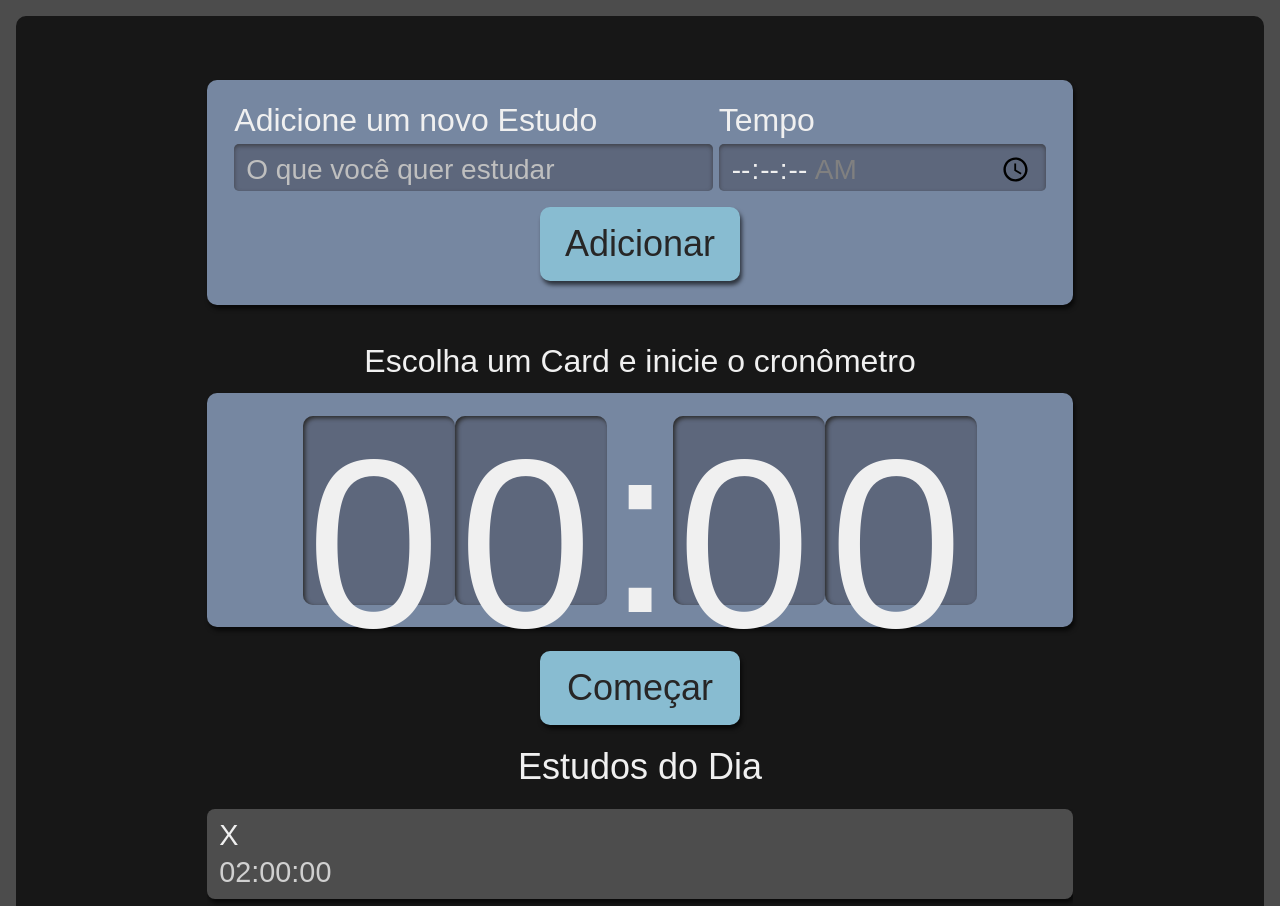
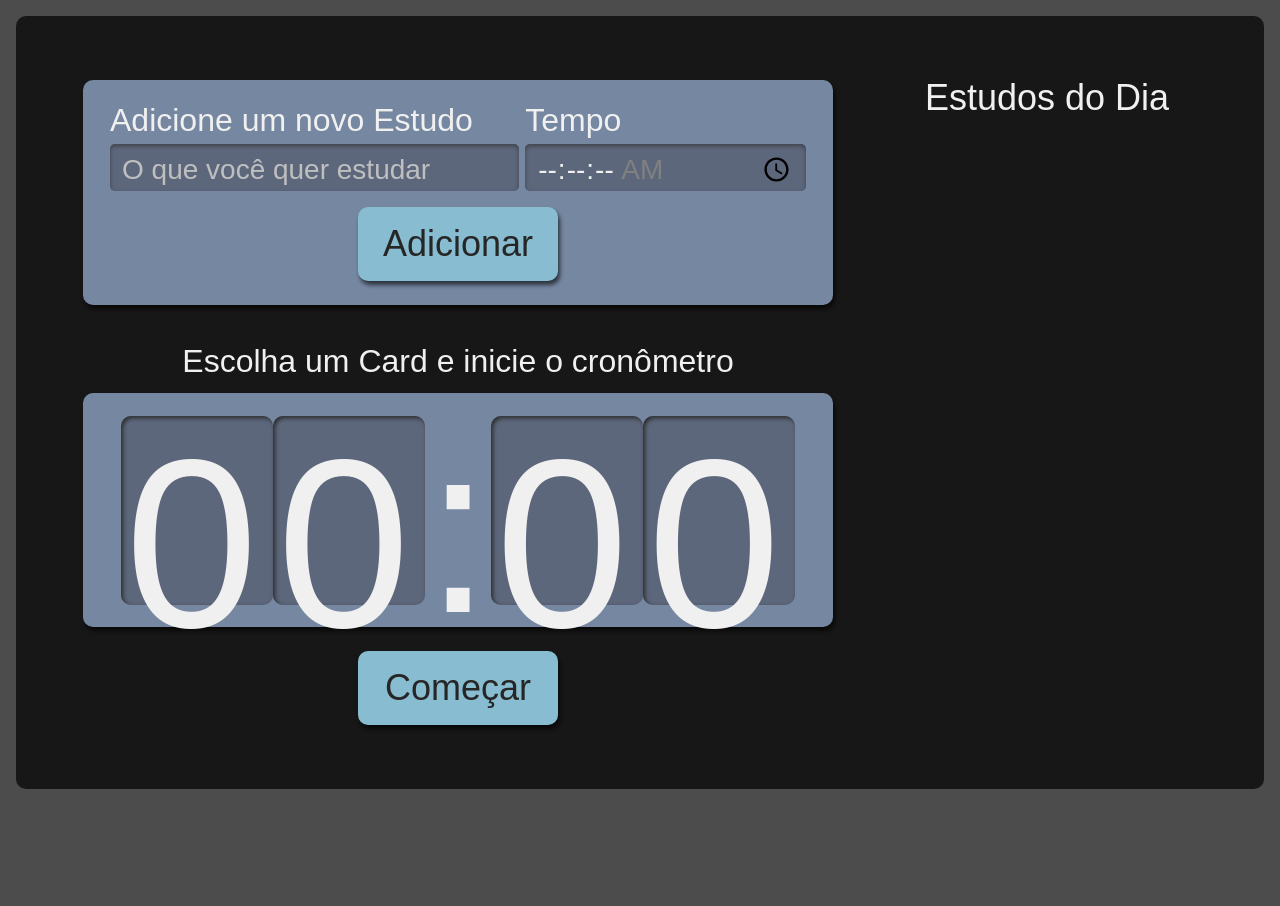
Before and after one commit to pennAls/Alura_Cursos, a React (Create React App) app in the folder Front-End/React com TS/my-studies/: page / in a window 1280 px wide. Shown: the top 906 px of the page. After the commit the page ends 805 px from the top, so only its background shows below. Built offline with nearby package versions, Linux system fonts and the light colour scheme.

Commit message:
Feature add Tarefa

```diff
--- a/Front-End/React com TS/my-studies/src/App.module.scss
+++ b/Front-End/React com TS/my-studies/src/App.module.scss
@@ -2,9 +2,10 @@
   display: grid;
   grid-template-rows: min-content min-content auto;
   grid-template-areas:
-    "nova-tarefa"
-    "cronometro"
-    "tarefas";
+  "nova-tarefa"
+  "cronometro"
+  "tarefas"
+  ;
   row-gap: 24px;
   min-width: 320px;
   min-height: calc(100vh - 32px);
@@ -14,12 +15,14 @@
   border-radius: 10px;
   background-color: #171717;
 
-  @media screen and (min-width: 1280px) {
+  @media screen and (min-width:1280px)  {
     grid-template-areas:
-      "nova-tarefa tarefas",
-      "cronometro tarefas";
+    "nova-tarefa tarefas"
+    "cronometro tarefas"
+    ;
     column-gap: 64px;
     grid-template-rows: min-content min-content;
+    grid-template-columns: 750px 300px;
     justify-content: center;
     align-content: center;
     padding: 64px;
--- a/Front-End/React com TS/my-studies/src/App.tsx
+++ b/Front-End/React com TS/my-studies/src/App.tsx
@@ -2,12 +2,15 @@ import Formulario from "./components/Formulario";
 import Lista from "./components/Lista";
 import style from "./App.module.scss";
 import Cronometro from "./components/Cronometro";
+import { useState } from "react";
+import { Itarefa } from "./types/Itarefa";
 
 function App() {
+  const [tarefas, setTarefas] = useState<Itarefa[] | []>([]);
   return (
-    <div className= {style.AppStyle}>
-      <Formulario></Formulario>
-      <Lista></Lista>
+    <div className={style.AppStyle}>
+      <Formulario setTarefas={setTarefas}></Formulario>
+      <Lista tarefas={tarefas}></Lista>
       <Cronometro></Cronometro>
     </div>
   );
--- a/Front-End/React com TS/my-studies/src/components/Botao/Botao.tsx
+++ b/Front-End/React com TS/my-studies/src/components/Botao/Botao.tsx
@@ -1,8 +1,20 @@
 import React from "react";
 import style from "./Botao.module.scss";
 
-export class Botao extends React.Component<{ children: String }> {
+export class Botao extends React.Component<{
+  children: string;
+  type?: "submit";
+}> {
   render() {
-    return <button className={style.botao}>{this.props.children}</button>;
+    const { type = "button" } = this.props;
+    return (
+      <button type={type} className={style.botao}>
+        {this.props.children}
+      </button>
+    );
   }
 }
+
+// A linha const { type = "button" } = this.props; utiliza a desestruturação das props, e ao mesmo tempo, define um valor padrão para o type caso ele não seja passado.
+// Se this.props.type for fornecido, esse valor será usado.
+// Se this.props.type não for fornecido, o valor padrão "button" será utilizado.
--- a/Front-End/React com TS/my-studies/src/components/Formulario/Formulario.tsx
+++ b/Front-End/React com TS/my-studies/src/components/Formulario/Formulario.tsx
@@ -1,14 +1,35 @@
 import React from "react";
 import Botao from "../Botao";
 import style from "./Formulario.module.scss";
+import { Itarefa } from "../../types/Itarefa";
 
-export class Formulario extends React.Component {
+export class Formulario extends React.Component<{
+  setTarefas: React.Dispatch<React.SetStateAction<Itarefa[]>>;
+}> {
+  state = {
+    tarefa: "",
+    tempo: "",
+  };
+
   render() {
+    const aoEnviar = (e: React.FormEvent<HTMLFormElement>) => {
+      e.preventDefault();
+      this.props.setTarefas((tarefasAntigas) => [
+        ...tarefasAntigas,
+        { ...this.state },
+      ]);
+      this.setState({ tarefa: "", tempo: "" });
+    };
+
     return (
-      <form className={style.novaTarefa}>
+      <form onSubmit={aoEnviar} className={style.novaTarefa}>
         <div className={style.inputContainer}>
           <label htmlFor="tarefa">Adicione um novo Estudo</label>
           <input
+            value={this.state.tarefa}
+            onChange={(e) => {
+              this.setState({ ...this.state, tarefa: e.target.value });
+            }}
             type="text"
             name="tarefa"
             id="tarefa"
@@ -19,6 +40,10 @@ export class Formulario extends React.Component {
         <div className={style.inputContainer}>
           <label htmlFor="tempo">Tempo</label>
           <input
+            value={this.state.tempo}
+            onChange={(e) => {
+              this.setState({ ...this.state, tempo: e.target.value });
+            }}
             type="time"
             step="1"
             name="tempo"
@@ -28,7 +53,7 @@ export class Formulario extends React.Component {
             required
           />
         </div>
-        <Botao>Adicionar</Botao>
+        <Botao type="submit">Adicionar</Botao>
       </form>
     );
   }
--- a/Front-End/React com TS/my-studies/src/components/Lista/Lista.tsx
+++ b/Front-End/React com TS/my-studies/src/components/Lista/Lista.tsx
@@ -1,23 +1,14 @@
+import { Itarefa } from "../../types/Itarefa";
 import Item from "./item";
 import style from "./Lista.module.scss";
 
-export const Lista = () => {
-  const tarefas = [
-    {
-      tarefa: "X",
-      tempo: "02:00:00",
-    },
-    {
-      tarefa: "Y",
-      tempo: "01:00:00",
-    },
-  ];
+export const Lista = (props: { tarefas: Itarefa[] }) => {
   return (
     <aside className={style.listaTarefas}>
       <h2>Estudos do Dia</h2>
       <ul>
-        {tarefas.map((item, index) => (
-          <Item key ={index} {...item} style={style.item}></Item>
+        {props.tarefas.map((item, index) => (
+          <Item key={index} {...item} style={style.item}></Item>
         ))}
       </ul>
     </aside>
--- /dev/null
+++ b/Front-End/React com TS/my-studies/src/types/Itarefa.ts
@@ -0,0 +1,4 @@
+export interface Itarefa {
+    tarefa: string;
+    tempo: string;
+  }
```
